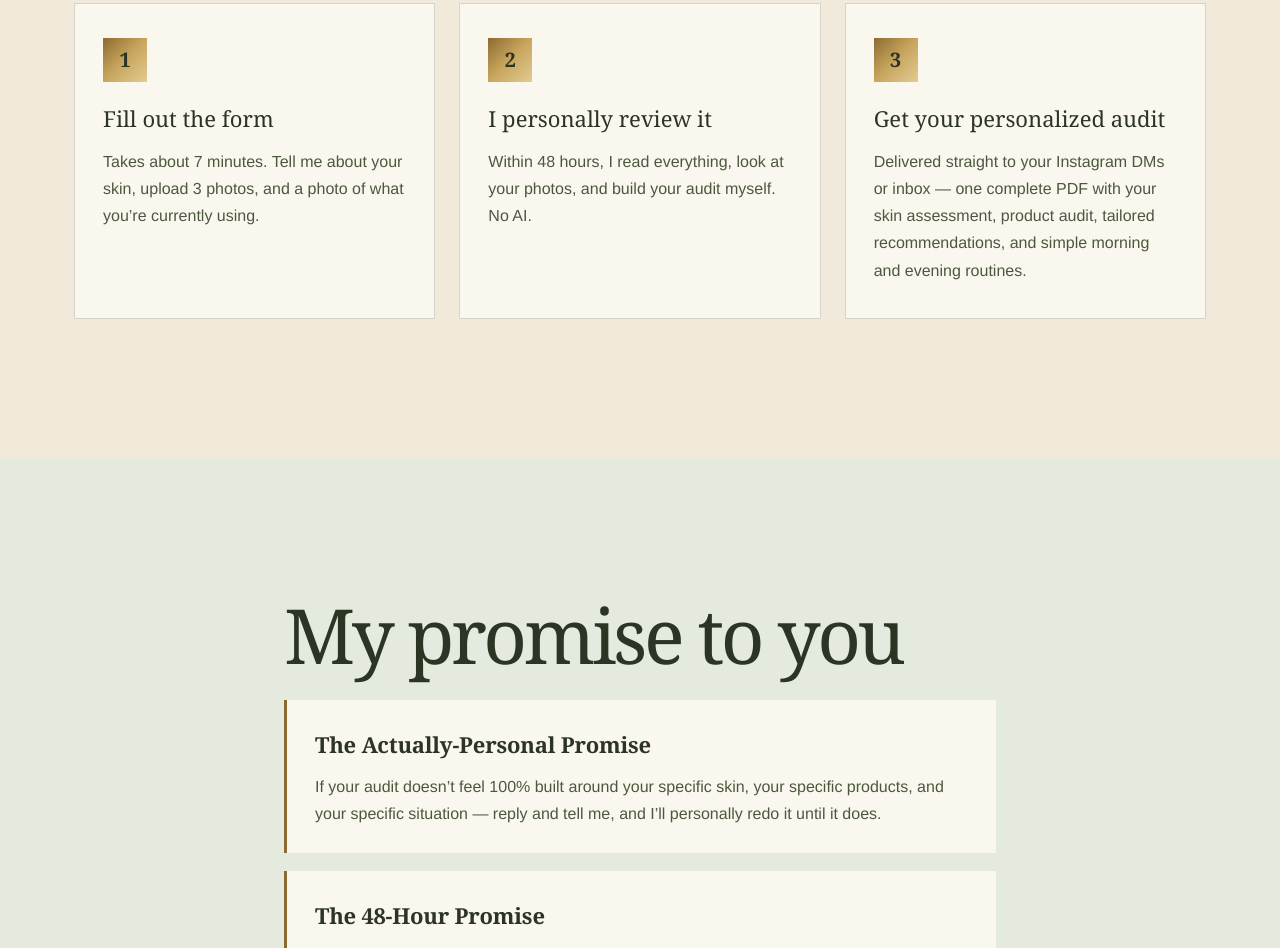
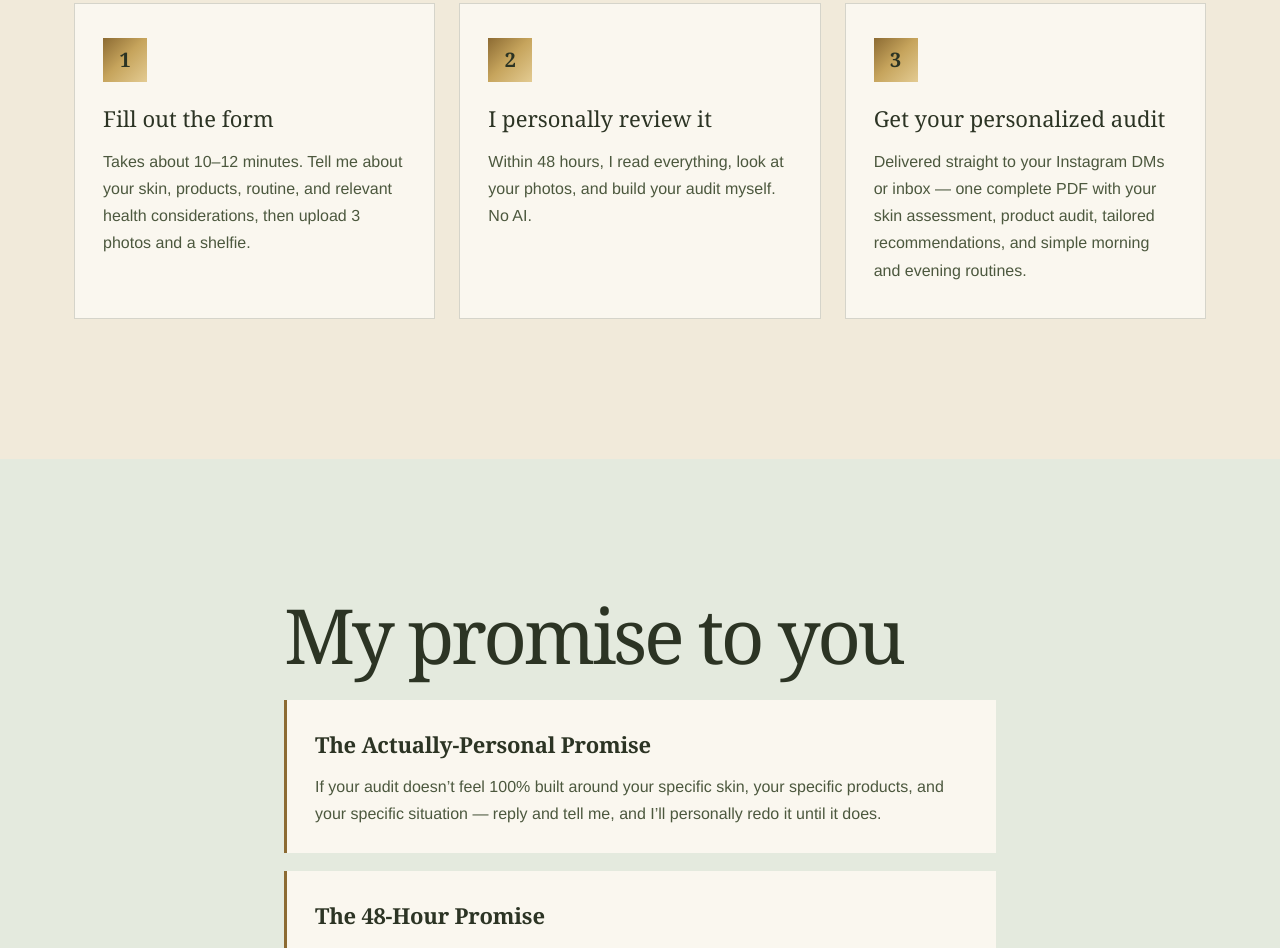
Before and after one commit to nimius-debug/skin-audit, a website: page public/index.html in a window 1280 px wide. Shown: the part 6078-7026 px from the top of the page. Drawn offline with Linux system fonts and the light colour scheme; no server answers.

Commit message:
Update public/index.html for expanded intake

```diff
--- a/public/index.html
+++ b/public/index.html
@@ -195,7 +195,7 @@
       <li class="step">
         <span class="step__num">1</span>
         <h3>Fill out the form</h3>
-        <p>Takes about 7 minutes. Tell me about your skin, upload 3 photos, and a photo of what you&rsquo;re currently using.</p>
+        <p>Takes about 10&ndash;12 minutes. Tell me about your skin, products, routine, and relevant health considerations, then upload 3 photos and a shelfie.</p>
       </li>
       <li class="step">
         <span class="step__num">2</span>
```
